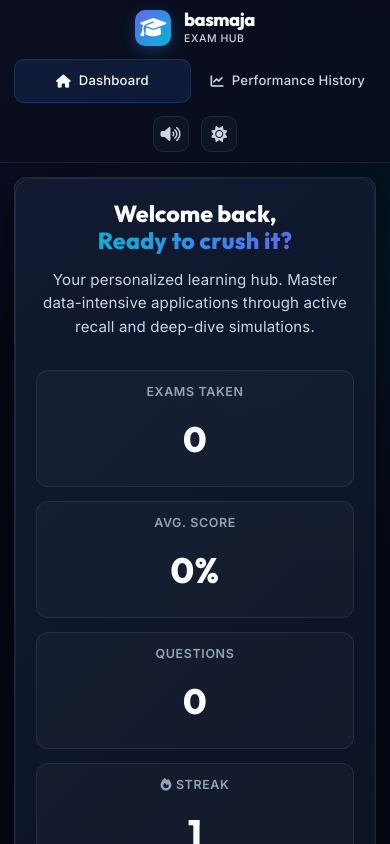
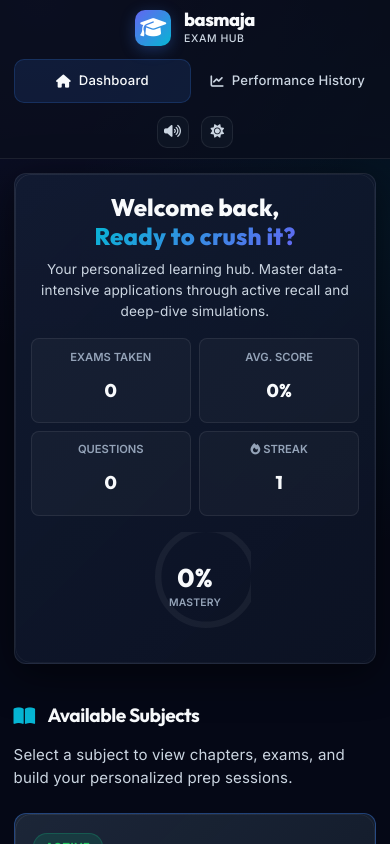
Before and after one commit to Zyad256/Exams, a React (Vite) app in the folder frontend/: page / in a window 390 px wide. Shown: the top 844 px of the page. Built offline with nearby package versions, Linux system fonts and the light colour scheme.

Commit message:
Aggressive UI densification for mobile phone screens

```diff
--- a/frontend/src/mobile-hotfix.css
+++ b/frontend/src/mobile-hotfix.css
@@ -297,3 +297,77 @@
     order: 2;
   }
 }
+
+/* ========================================================
+   Aggressive Mobile Densification (Dashboard & Headers)
+   ======================================================== */
+
+@media (max-width: 560px) {
+  .dashboard-hero {
+    padding: 1.2rem 1rem !important;
+    display: flex;
+    flex-direction: column;
+    gap: 1rem !important;
+  }
+
+  .hero-title {
+    font-size: 1.5rem !important;
+    margin-bottom: 0.5rem !important;
+  }
+
+  .hero-subtitle {
+    font-size: 0.85rem !important;
+    margin-bottom: 1rem !important;
+  }
+
+  .stats-quick-grid {
+    display: grid !important;
+    grid-template-columns: repeat(2, 1fr) !important;
+    gap: 0.5rem !important;
+  }
+
+  .stat-divider {
+    display: none !important;
+  }
+
+  .stat-quick-item {
+    padding: 0.6rem !important;
+    border-radius: 8px !important;
+    gap: 0.2rem !important;
+  }
+
+  .stat-label {
+    font-size: 0.7rem !important;
+    letter-spacing: 0px !important;
+  }
+
+  .stat-value {
+    font-size: 1.15rem !important;
+  }
+
+  /* Compact Header Trims */
+  .nav-links {
+    gap: 0.5rem !important;
+    flex-wrap: wrap !important;
+    justify-content: center !important;
+  }
+
+  .nav-item {
+    padding: 0.4rem 0.6rem !important;
+    font-size: 0.85rem !important;
+    min-height: 0px !important;
+  }
+
+  .header-actions {
+    gap: 0.5rem !important;
+    margin-top: 0.5rem !important;
+    width: 100% !important;
+    justify-content: center !important;
+  }
+
+  .control-btn {
+    width: 32px !important;
+    height: 32px !important;
+    font-size: 0.85rem !important;
+  }
+}
```
